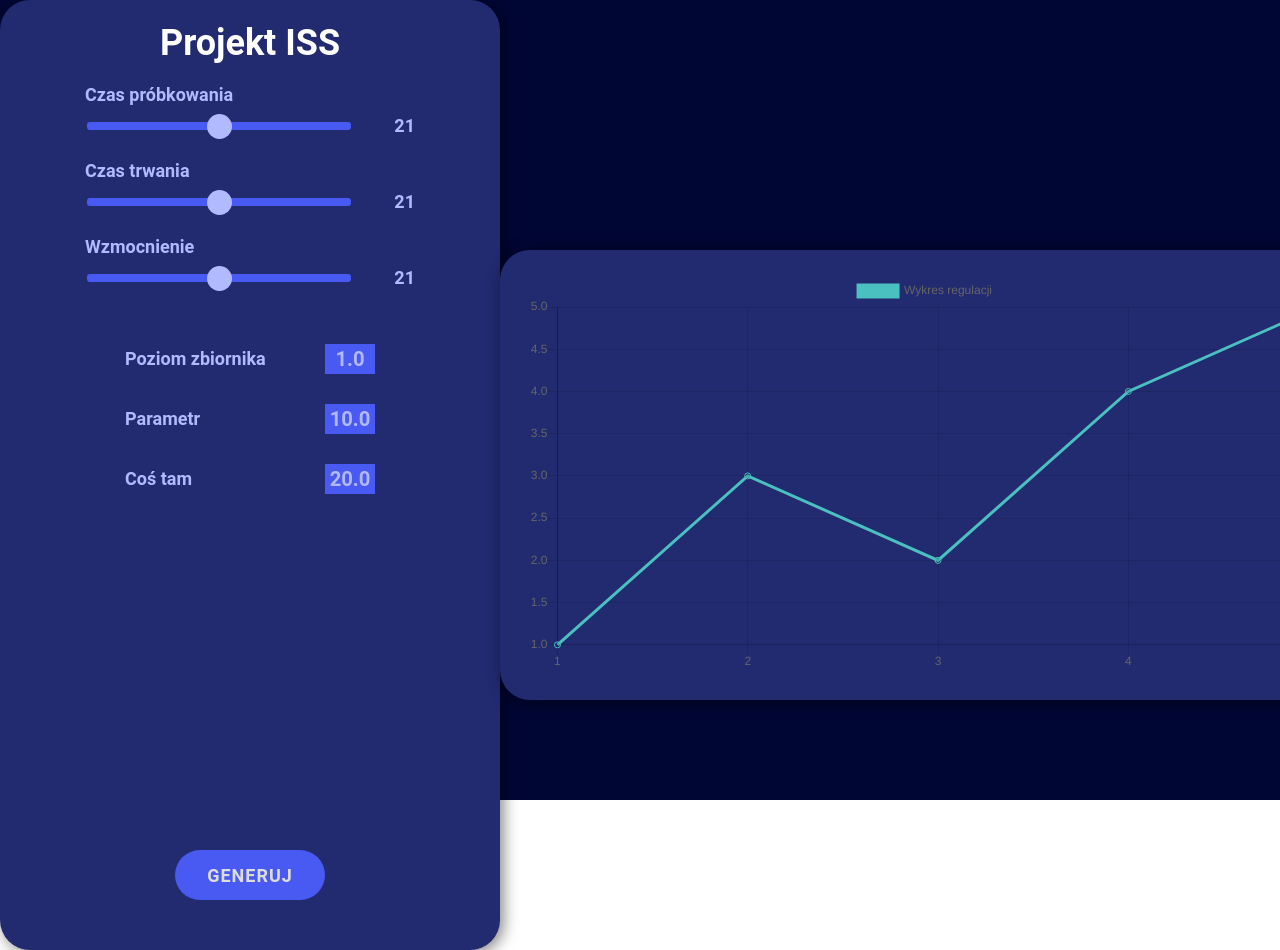
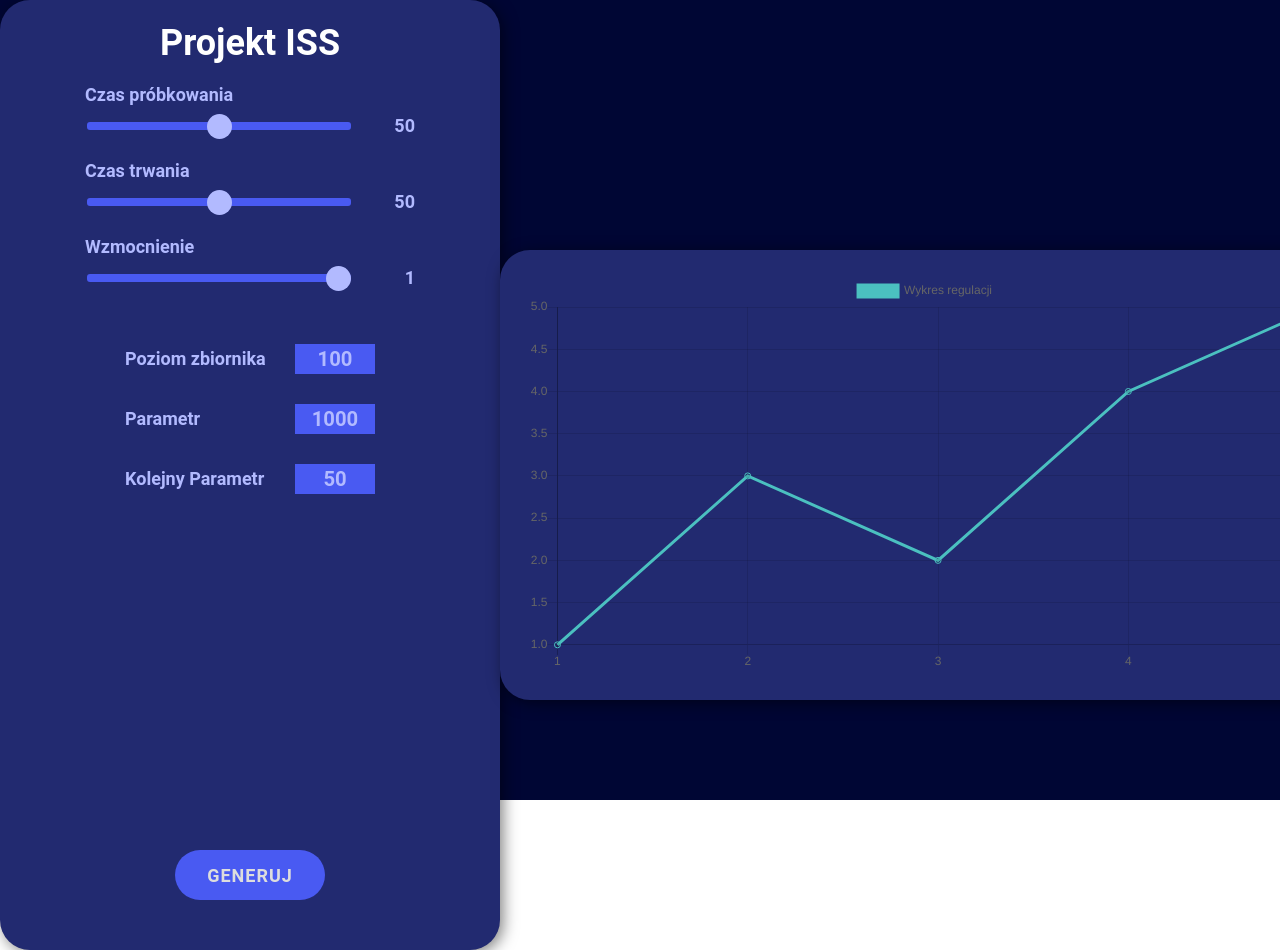
Before and after one commit to Erquer/ISS-project, a React (Create React App) app in the folder frontend/: page / in a window 1280 px wide. Shown: the top 950 px of the page. Built offline with nearby package versions, Linux system fonts and the light colour scheme.

Commit message:
Handle form with react-hook-form

```diff
--- a/frontend/package.json
+++ b/frontend/package.json
@@ -14,6 +14,7 @@
     "react": "^17.0.2",
     "react-chartjs-2": "^2.11.1",
     "react-dom": "^17.0.2",
+    "react-hook-form": "^7.0.7",
     "react-scripts": "4.0.3",
     "styled-components": "^5.2.3",
     "web-vitals": "^1.1.1"
--- a/frontend/src/components/App.js
+++ b/frontend/src/components/App.js
@@ -1,5 +1,5 @@
 import React from 'react';
-import Panel from './Panel';
+import Panel from './Panel/Panel';
 import Chart from './Chart';
 import Layout from './Layout';
 
--- /dev/null
+++ b/frontend/src/components/Panel/Panel.js
@@ -0,0 +1,120 @@
+import React from 'react';
+import { useForm } from 'react-hook-form';
+
+import {
+  PanelWrapper,
+  H1,
+  Form,
+  SliderLabel,
+  Wrapper,
+  Slider,
+  Value,
+  Label,
+  Input,
+  Button,
+} from './Panel.styled';
+
+const Panel = () => {
+  const { register, handleSubmit, watch } = useForm({
+    defaultValues: {
+      samplingTime: 50,
+      durationTime: 50,
+      beta: 1.0,
+      tankCapacity: 100,
+      parameter: 1000,
+      anotherParameter: 50,
+    },
+  });
+
+  const onSubmit = (data) => {
+    console.log(data);
+  };
+
+  return (
+    <PanelWrapper onSubmit={handleSubmit(onSubmit)}>
+      <H1>Projekt ISS</H1>
+
+      <Form action="submit">
+        <SliderLabel htmlFor="sampling-time">
+          Czas próbkowania
+          <Wrapper>
+            <Slider
+              type="range"
+              min={0}
+              max={100}
+              {...register('samplingTime')}
+            />
+            <Value>{watch('samplingTime')}</Value>
+          </Wrapper>
+        </SliderLabel>
+
+        <SliderLabel htmlFor="durationTime">
+          Czas trwania
+          <Wrapper>
+            <Slider
+              type="range"
+              min={0}
+              max={100}
+              {...register('durationTime')}
+            />
+            <Value>{watch('durationTime')}</Value>
+          </Wrapper>
+        </SliderLabel>
+
+        <SliderLabel htmlFor="beta">
+          Wzmocnienie
+          <Wrapper>
+            <Slider
+              type="range"
+              min={0}
+              max={1}
+              step={0.01}
+              {...register('beta')}
+            />
+            <Value>{watch('beta')}</Value>
+          </Wrapper>
+        </SliderLabel>
+
+        <Label htmlFor="tankCapacity">
+          Poziom zbiornika
+          <Input
+            type="text"
+            value={watch('tankCapacity')}
+            min={0}
+            max={999999}
+            maxLength={6}
+            {...register('tankCapacity')}
+          />
+        </Label>
+
+        <Label htmlFor="parameter">
+          Parametr
+          <Input
+            type="text"
+            value={watch('parameter')}
+            min={0}
+            max={99999}
+            maxLength={5}
+            {...register('parameter')}
+          />
+        </Label>
+
+        <Label htmlFor="anotherParameter">
+          Kolejny Parametr
+          <Input
+            type="text"
+            value={watch('anotherParameter')}
+            min={0}
+            max={9999}
+            maxLength={4}
+            {...register('anotherParameter')}
+          />
+        </Label>
+
+        <Button>GENERUJ</Button>
+      </Form>
+    </PanelWrapper>
+  );
+};
+
+export default Panel;
--- a/frontend/src/components/Panel.js
+++ b/frontend/src/components/Panel/Panel.styled.js
@@ -1,4 +1,3 @@
-import React from 'react';
 import styled from 'styled-components';
 
 const PanelWrapper = styled.div`
@@ -69,7 +68,7 @@ const Label = styled.label`
 
 const Input = styled.input`
   text-align: center;
-  width: 50px;
+  width: 80px;
   height: 30px;
   background-color: ${({ theme }) => theme.secondary};
   outline: none;
@@ -106,52 +105,15 @@ const Value = styled.span`
   margin-bottom: -3px;
 `;
 
-const Panel = () => (
-  <PanelWrapper>
-    <H1>Projekt ISS</H1>
-    <Form action="submit">
-      <SliderLabel htmlFor="sampling-time">
-        Czas próbkowania
-        <Wrapper>
-          <Slider type="range" name="samplingTime" />
-          <Value>21</Value>
-        </Wrapper>
-      </SliderLabel>
-
-      <SliderLabel htmlFor="total-time">
-        Czas trwania
-        <Wrapper>
-          <Slider type="range" name="totalTime" />
-          <Value>21</Value>
-        </Wrapper>
-      </SliderLabel>
-
-      <SliderLabel htmlFor="total-time">
-        Wzmocnienie
-        <Wrapper>
-          <Slider type="range" name="beta" />
-          <Value>21</Value>
-        </Wrapper>
-      </SliderLabel>
-
-      <Label htmlFor="total-time">
-        Poziom zbiornika
-        <Input value="1.0" type="text" name="beta" />
-      </Label>
-
-      <Label htmlFor="total-time">
-        Parametr
-        <Input value="10.0" type="text" name="beta" />
-      </Label>
-
-      <Label htmlFor="total-time">
-        Coś tam
-        <Input value="20.0" type="text" name="beta" />
-      </Label>
-
-      <Button>GENERUJ</Button>
-    </Form>
-  </PanelWrapper>
-);
-
-export default Panel;
+export {
+  Value,
+  Wrapper,
+  Button,
+  Input,
+  Label,
+  Slider,
+  SliderLabel,
+  Form,
+  H1,
+  PanelWrapper,
+};
```
Also changed, not shown: 1 other file (tests, documents, lock files or other folders).
